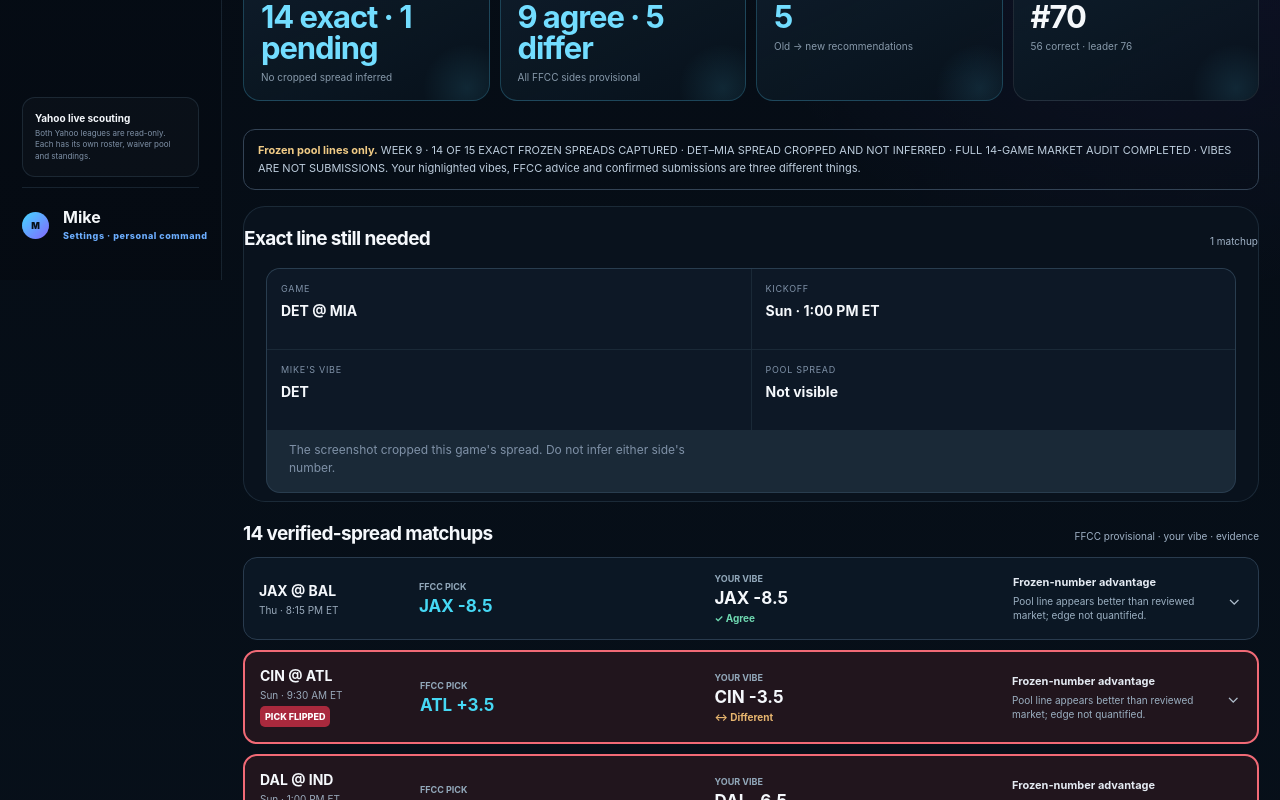
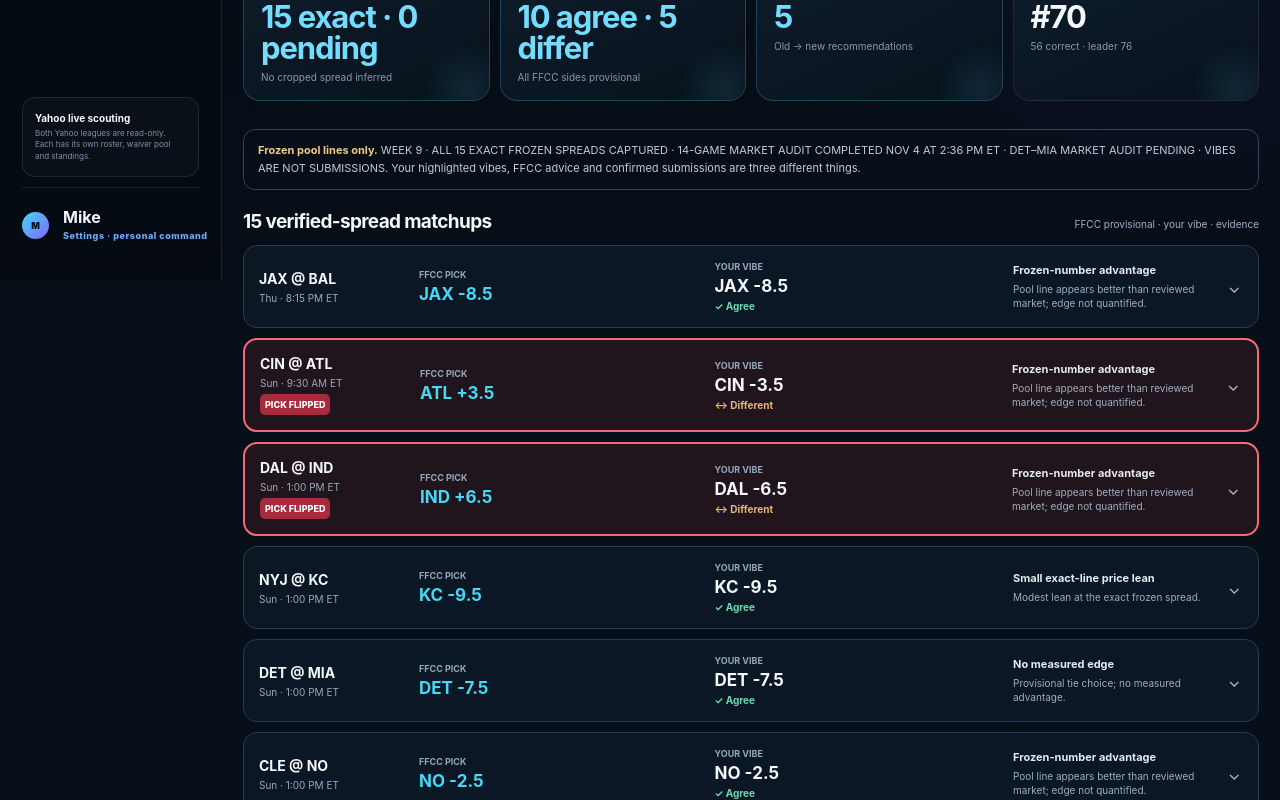
Before and after one commit to TipsyAntler/fantasy-command-center, a Next.js app: page /pickem/board in a window 1280 px wide. Shown: the part 520-1320 px from the top of the page. Built offline with nearby package versions, Linux system fonts and the light colour scheme.

Commit message:
Capture verified DET -7.5 at MIA +7.5 frozen Week 9 pool spread; mark market audit pending

```diff
--- a/data/pickem-week9.ts
+++ b/data/pickem-week9.ts
@@ -17,24 +17,22 @@ export type Week9PoolGame = {
 };
 
 export const week9Number = 9;
-export const week9CapturedAt = "2026-11-04T13:01:00-05:00";
-export const week9CapturedLabel = "Nov 4 · 1:01 PM ET";
+export const week9CapturedAt = "2026-11-04T14:45:00-05:00";
+export const week9CapturedLabel = "Nov 4 · 2:45 PM ET";
 export const week9ReviewedAt = "2026-11-04T14:36:00-05:00";
 export const week9ReviewedLabel = "Nov 4 · 2:36 PM ET";
 export const week9PoolName = "The SZN · NFL Super Pick'em · NFL-575";
-export const week9PoolStatus = "WEEK 9 · 14 OF 15 EXACT FROZEN SPREADS CAPTURED · DET–MIA SPREAD CROPPED AND NOT INFERRED · FULL 14-GAME MARKET AUDIT COMPLETED · VIBES ARE NOT SUBMISSIONS";
-export const week9MarketAsOf = "Full-board audit completed Nov. 4 at 2:36 PM ET using the frozen SZN numbers, a contemporaneous multi-book board, eDraft's Nov. 4 12:33 PM ET snapshot, and dated FOX/bet365 and CBS/DraftKings snapshots. Exact-line pairs were proportionally de-vigged where available. Official reports were reviewed where posted; several Wednesday reports were still pending, so the listed watch items remain live. Article snapshots are dated evidence, not a live quote feed.";
+export const week9PoolStatus = "WEEK 9 · ALL 15 EXACT FROZEN SPREADS CAPTURED · 14-GAME MARKET AUDIT COMPLETED NOV 4 AT 2:36 PM ET · DET–MIA MARKET AUDIT PENDING · VIBES ARE NOT SUBMISSIONS";
+export const week9MarketAsOf = "Fourteen-game market audit completed Nov. 4 at 2:36 PM ET (DET–MIA was not included and remains unaudited) using the frozen SZN numbers, a contemporaneous multi-book board, eDraft's Nov. 4 12:33 PM ET snapshot, and dated FOX/bet365 and CBS/DraftKings snapshots. Exact-line pairs were proportionally de-vigged where available. Official reports were reviewed where posted; several Wednesday reports were still pending, so the listed watch items remain live. Article snapshots are dated evidence, not a live quote feed.";
 export const week9Standing = {correct:56,rank:70,leaderCorrect:76,note:"Nov. 4 user screenshot: 56 season correct, overall rank 70; leader 76."};
 export const week9MikeVibeCard = {
   observedAt: "Nov 4, 2026 · approximately 1:01 PM ET",
   source: "The SZN Week 9 orange-highlighted sides in Mike's screenshots",
-  picks: ["JAX -8.5","CIN -3.5","DAL -6.5","KC -9.5","NO -2.5","NYG -3.5","LAR -5.5","CAR +3.5","HOU -4.5","GB +3.5","SF -10.5","ARI +11.5","CHI -6.5","MIN +3.5","DET (spread not visible)"],
+  picks: ["JAX -8.5","CIN -3.5","DAL -6.5","KC -9.5","NO -2.5","NYG -3.5","LAR -5.5","CAR +3.5","HOU -4.5","GB +3.5","SF -10.5","ARI +11.5","CHI -6.5","MIN +3.5","DET -7.5"],
   tiebreaker: null,
   note: "VIBES ONLY. The page showed 15 picks made, but Mike uses highlights to communicate instinct; no side or tiebreaker is treated as a confirmed submission without explicit confirmation."
 };
-export const week9PendingPoolGames = [
-  {day:"Sun",kickoff:"1:00 PM",away:"DET",home:"MIA",mikeVibe:"DET",reason:"The screenshot cropped this game's spread. Do not infer either side's number."}
-];
+export const week9PendingPoolGames: {day:string; kickoff:string; away:string; home:string; mikeVibe:string; reason:string}[] = [];
 export const week9Tiebreaker = {
   matchup: "BUF @ MIN",
   earlyFfccTarget: "46",
@@ -109,6 +107,23 @@ export const week9PoolGames: Week9PoolGame[] = [
     "signal": "SMALL EXACT-LINE PRICE LEAN",
     "rationale": "Keep KC -9.5. Multiple reviewed books offered both sides at the exact frozen spread and the proportional no-vig prices modestly favored Kansas City. The lean is small and not a high-confidence projection.",
     "watch": "Final Kansas City offensive-line and skill-player status; reverse only if fresh exact -9.5 pricing consistently favors the Jets."
+  },
+  {
+    "day": "Sun",
+    "kickoff": "1:00 PM",
+    "away": "DET",
+    "home": "MIA",
+    "poolPick": "DET",
+    "poolLine": -7.5,
+    "mikeVibe": "DET -7.5",
+    "poolFavorite": "DET",
+    "poolSpread": 7.5,
+    "marketLabel": "Frozen SZN spread confirmed by Mike's Nov. 4, 2:45 PM ET screenshot: DET -7.5 at MIA +7.5. Independent current ATS market not yet audited for this game.",
+    "marketTotal": null,
+    "confidence": 1,
+    "signal": "NO MEASURED EDGE · PROVISIONAL TIE CHOICE",
+    "rationale": "Keep DET -7.5 as a provisional tie choice matching Mike's vibe, not a validated market advantage. The exact frozen pool spread is now confirmed, but independent two-sided prices and relevant injuries have not yet been reviewed for this game.",
+    "watch": "Audit synchronized independent ATS prices at the exact -7.5 spread and current Detroit/Miami injury reports before any recommendation flip."
   },
   {
     "day": "Sun",
```
